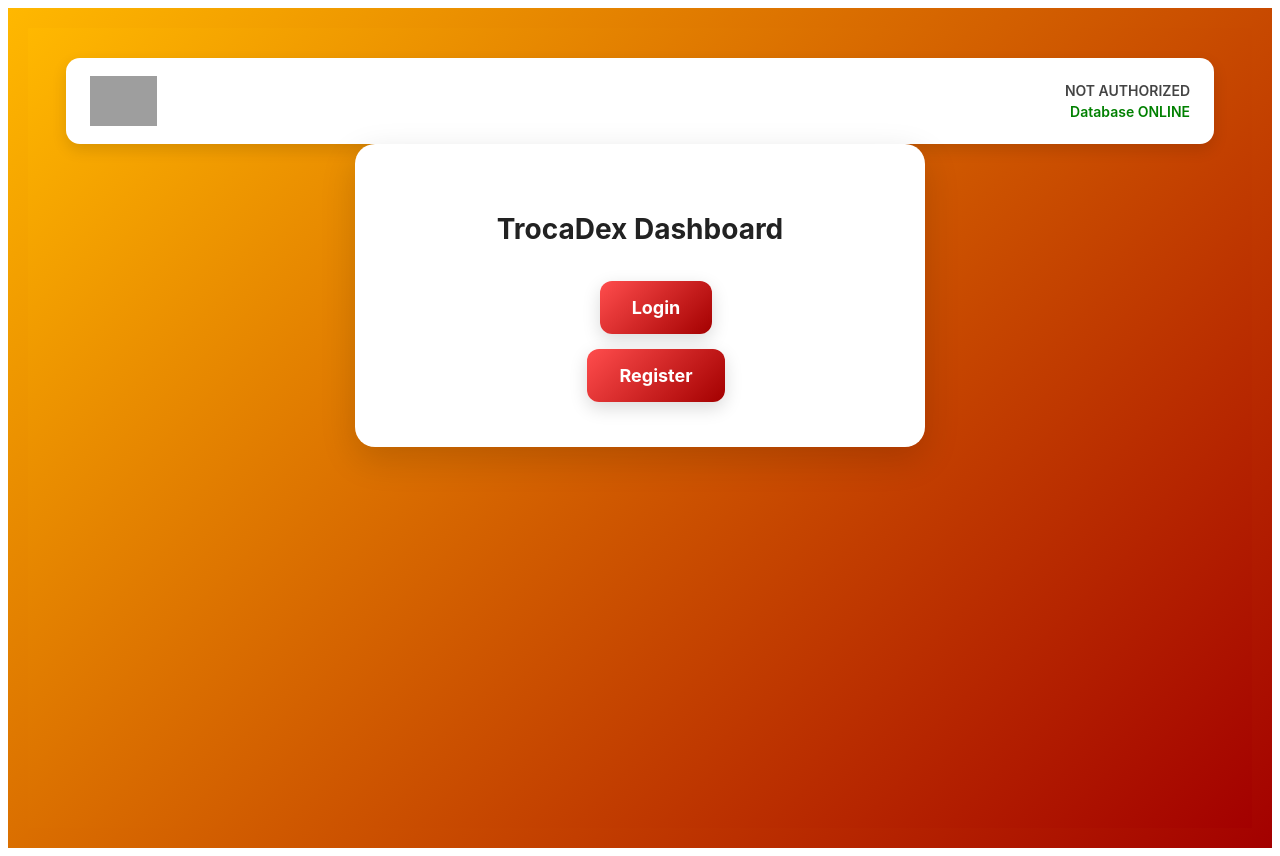
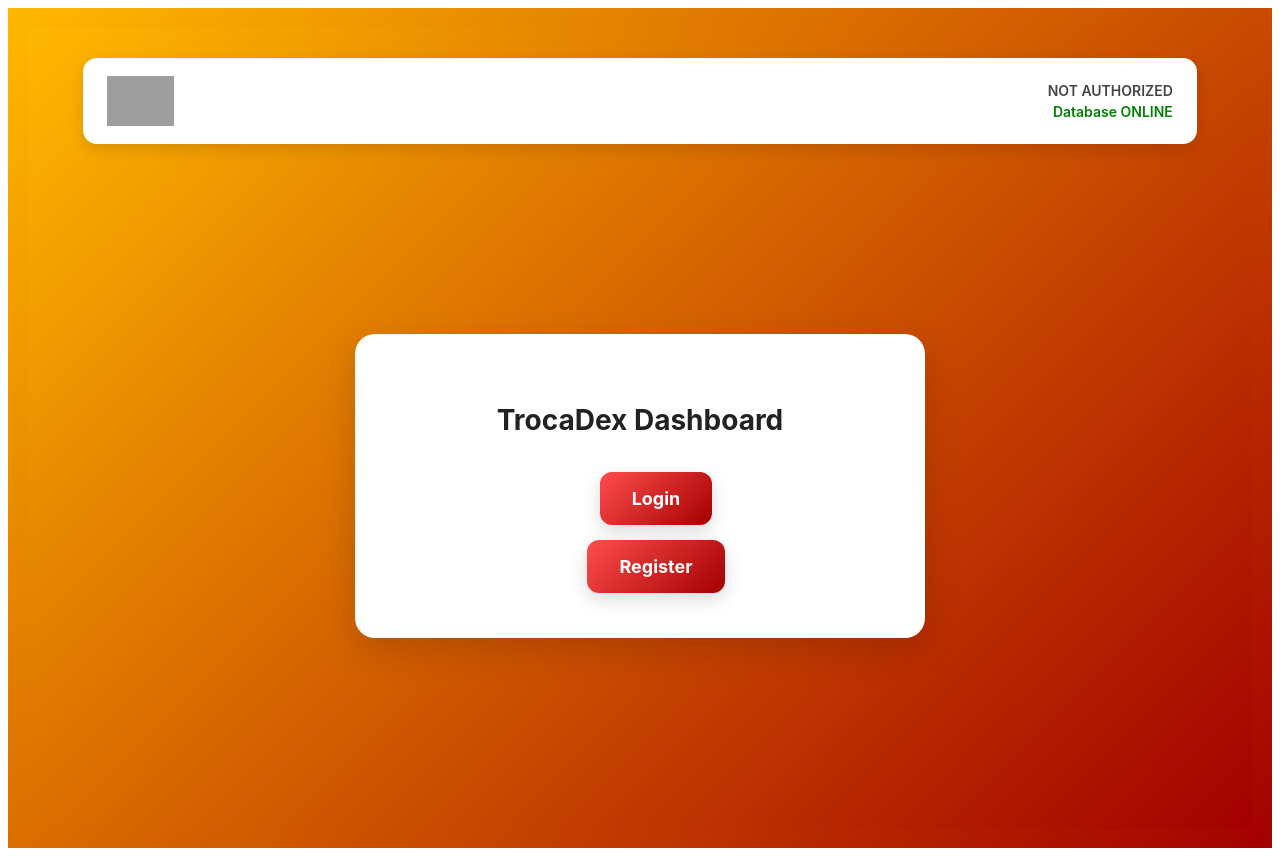
Before and after one commit to Br4yan-MB0/gitexemple, a Next.js app: page / in a window 1280 px wide. Built offline with nearby package versions, Linux system fonts and the light colour scheme; grey boxes are pictures that could not be loaded.

Commit message:
upgrade menu style

```diff
--- a/src/styles/Menu.css
+++ b/src/styles/Menu.css
@@ -4,13 +4,13 @@
   flex-direction: column;
   align-items: center;
   justify-content: flex-start;
-  height: 100vh;
+  min-height: 100vh;
   width: 100%;
-  background: linear-gradient(135deg, #FFB800, #A30000); /* Degradê mais suave */
+  background: linear-gradient(135deg, #FFB800, #A30000);
   box-sizing: border-box;
-  padding-top: 30px;
   font-family: 'Inter', sans-serif;
   animation: fadeIn 0.5s ease-in-out;
+  padding: 30px 20px;
 }
 
 /* Header Styling */
@@ -24,6 +24,7 @@
   background: #ffffff;
   box-shadow: 0px 6px 15px rgba(0, 0, 0, 0.12);
   border-radius: 14px;
+  margin-bottom: 30px; /* Espaço abaixo do cabeçalho */
   transition: all 0.3s ease-in-out;
 }
 
@@ -50,7 +51,8 @@
   gap: 4px;
 }
 
-.authStatus, .dbStatus {
+.authStatus,
+.dbStatus {
   font-size: 14px;
   font-weight: 600;
   margin: 0;
@@ -62,6 +64,7 @@
   display: flex;
   flex-direction: column;
   align-items: center;
+  justify-content: center;
   background: white;
   padding: 45px;
   border-radius: 20px;
@@ -70,6 +73,8 @@
   max-width: 480px;
   gap: 25px;
   transition: all 0.3s ease-in-out;
+  margin-top: auto; /* Garante que o card se centralize verticalmente */
+  margin-bottom: auto;
 }
 
 .menuCard:hover {
```
